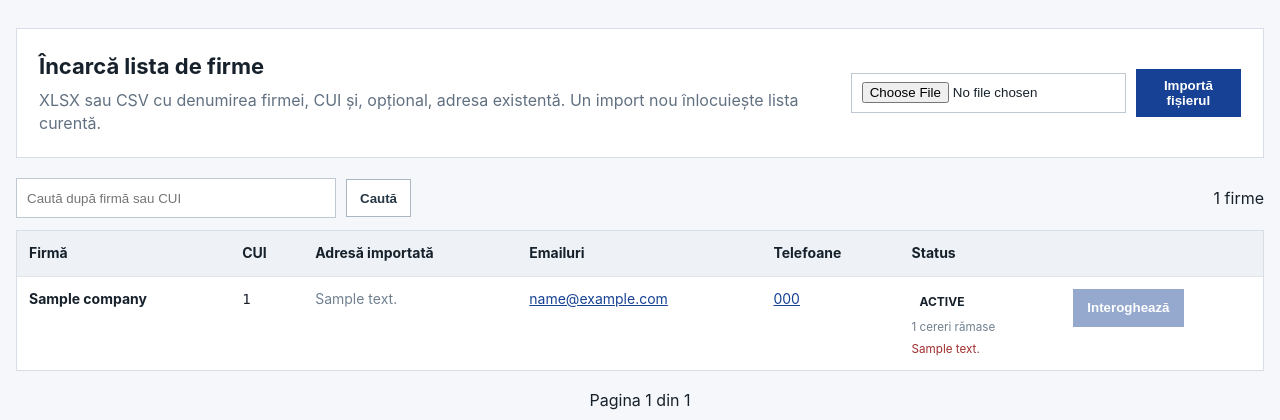
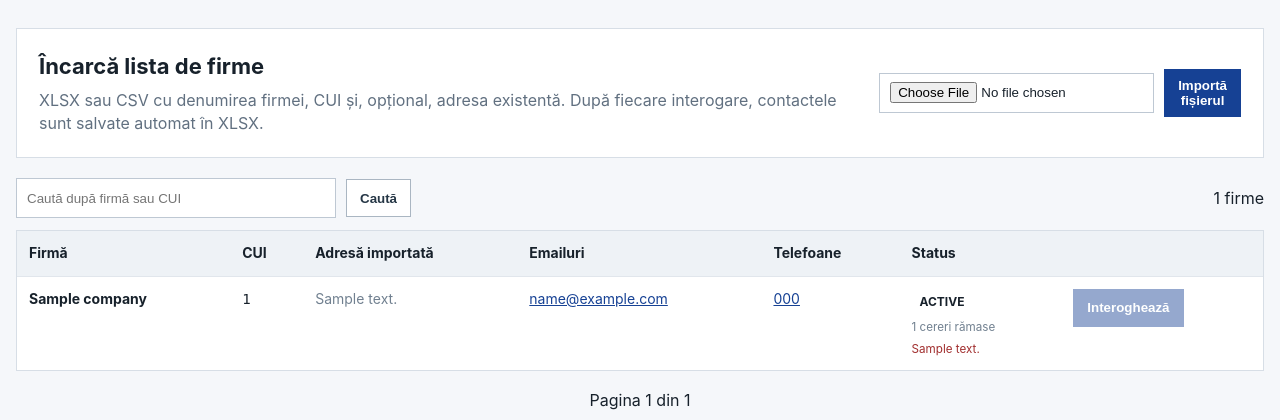
Before and after one commit to cristake007/targetare-contacts, a Flask app: page / in a window 1280 px wide. Shown: the part 91-511 px from the top of the page. Run offline with Flask 3, Linux system fonts and the light colour scheme; tables that the repository leaves empty hold one stand-in row (values such as "Sample post").

Commit message:
Add updated XLSX download control

```diff
--- a/targetare_contacts/templates/index.html
+++ b/targetare_contacts/templates/index.html
@@ -3,7 +3,7 @@
 <section class="panel upload-panel">
   <div>
     <h1>Încarcă lista de firme</h1>
-    <p>XLSX sau CSV cu denumirea firmei, CUI și, opțional, adresa existentă. Un import nou înlocuiește lista curentă.</p>
+    <p>XLSX sau CSV cu denumirea firmei, CUI și, opțional, adresa existentă. După fiecare interogare, contactele sunt salvate automat în XLSX.</p>
   </div>
   <form action="{{ url_for('upload_companies') }}" method="post" enctype="multipart/form-data" class="upload-form">
     <input type="file" name="file" accept=".xlsx,.csv,application/vnd.openxmlformats-officedocument.spreadsheetml.sheet,text/csv" required>
@@ -17,7 +17,12 @@
     <button class="button" type="submit">Caută</button>
     {% if query %}<a class="button link" href="{{ url_for('index') }}">Resetează</a>{% endif %}
   </form>
-  <span>{{ total }} firme</span>
+  <div class="toolbar-actions">
+    <span>{{ total }} firme</span>
+    {% if workbook_available %}
+      <a class="button primary" href="{{ url_for('download_xlsx') }}">Descarcă XLSX actualizat</a>
+    {% endif %}
+  </div>
 </section>
 
 {% if companies %}
```
